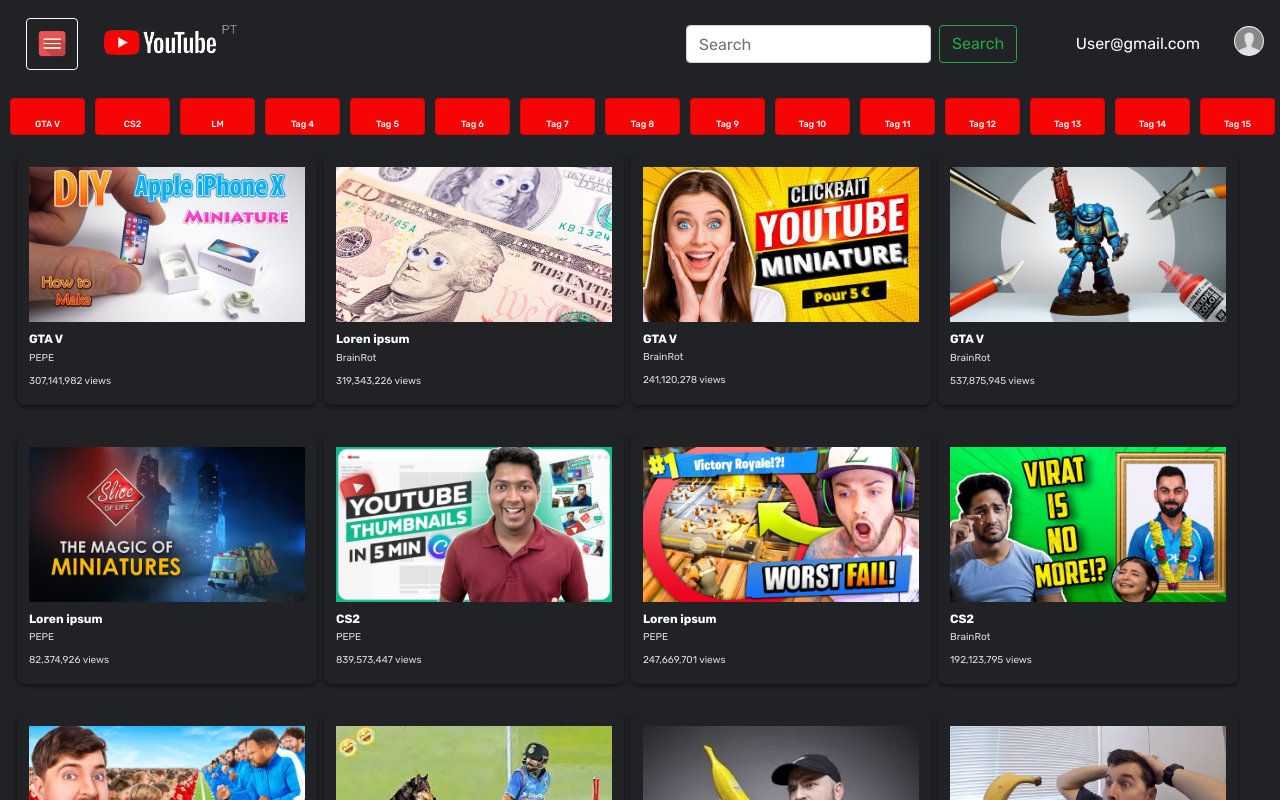
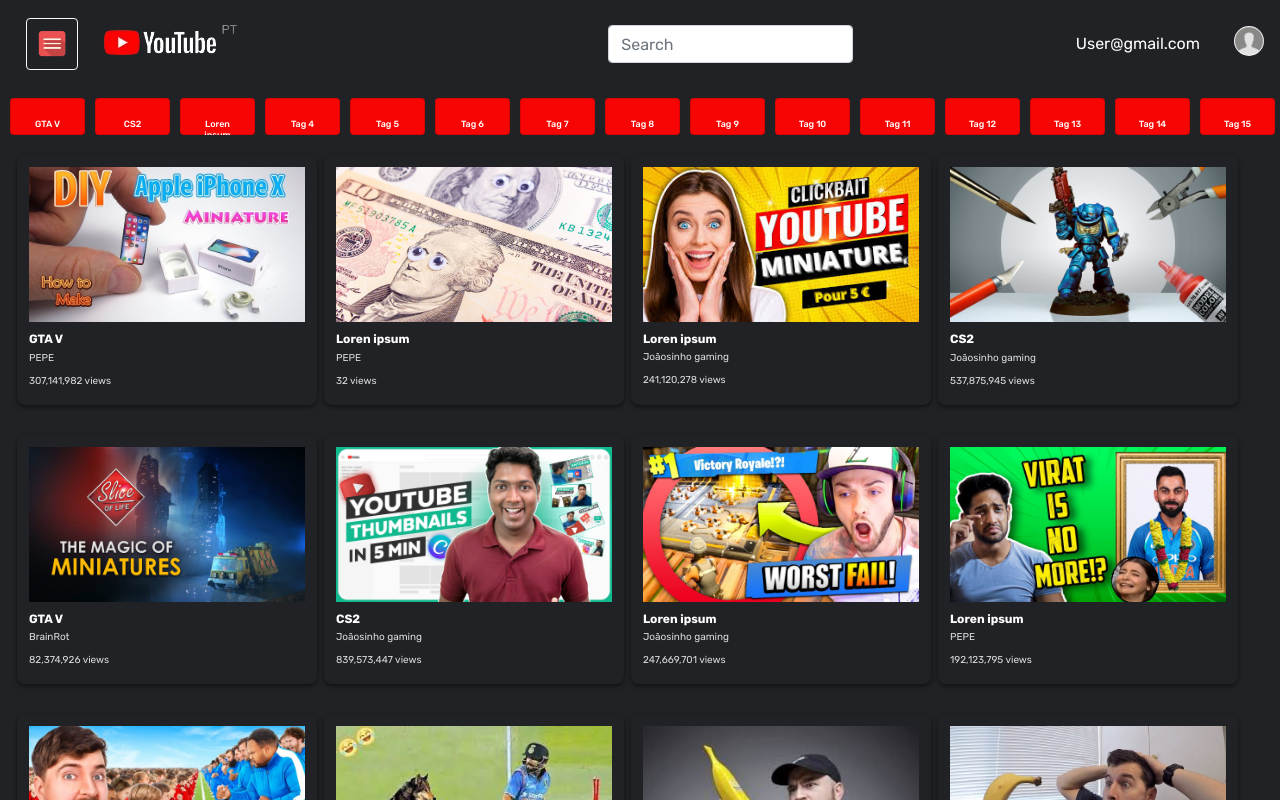
Before and after one commit to TUF322/React-YT, a React (Create React App) app: page / in a window 1280 px wide. Shown: the top 800 px of the page. Built offline with nearby package versions, Linux system fonts and the light colour scheme.

Commit message:
tags and searchbar

```diff
--- a/src/TagsRow.js
+++ b/src/TagsRow.js
@@ -1,21 +1,23 @@
+// TagsRow.js
 import React from 'react';
-import './index.css';
 
-const TagsRow = () => {
-  const tags = ['GTA V', 'CS2', 'LM', 'Tag 4', 'Tag 5', 'Tag 6', 'Tag 7', 'Tag 8', 'Tag 9', 'Tag 10', 'Tag 11', 'Tag 12', 'Tag 13', 'Tag 14', 'Tag 15', 'Tag 16', 'Tag 17', 'Tag 18', 'Tag 19', 'Tag 20'];
+const TagsRow = ({ handleTagClick }) => {
+  const tags = ['GTA V', 'CS2', 'Loren ipsum', 'Tag 4', 'Tag 5', 'Tag 6', 'Tag 7', 'Tag 8', 'Tag 9', 'Tag 10', 'Tag 11', 'Tag 12', 'Tag 13', 'Tag 14', 'Tag 15', 'Tag 16', 'Tag 17', 'Tag 18', 'Tag 19', 'Tag 20'];
+
+  const handleTag = (tag) => {
+    handleTagClick(tag);
+  };
 
   return (
-
     <div className="tags-row">
       {tags.map((tag, index) => (
-          <div key={index} className="card">
+        <div key={index} className="card" onClick={() => handleTag(tag)}>
           <div className="card-body">
             <h5 className="card-title">{tag}</h5>
           </div>
         </div>
       ))}
     </div>
-
   );
 }
 
--- a/src/index.css
+++ b/src/index.css
@@ -131,7 +131,7 @@
 }
 
 .navbar-brand {
-    padding-right: 425px;
+    padding-right: 250px;
     border-radius: 5px;
 }
 /* Updated styles for tags row */
@@ -149,7 +149,10 @@
     overflow-x: hidden; /* Allow horizontal overflow */
     overflow-y: hidden; /* Hide vertical overflow */
     margin-bottom: 10px;
+
 }
+
+
 
 /* Adjust the margin-left of the tags row when the sidebar is active */
 .sidebar-active .tags-row {
--- a/src/navbar.js
+++ b/src/navbar.js
@@ -1,3 +1,4 @@
+// Navbar.js
 import React, { useState } from 'react';
 import logo from './bg-yt-logo.png';
 import userIcon from './userimg.png';
@@ -18,6 +19,11 @@
 import min11 from './min11.jpeg';
 import min12 from './min12.jpeg';
 
+// Function to generate a random number between min and max
+const getRandomNumber = (min, max) => {
+  return Math.floor(Math.random() * (max - min + 1) + min);
+}
+
 const title = 'Loren ipsum';
 const title2 = 'GTA V';
 const title3 = 'CS2';
@@ -25,12 +31,6 @@
 const channel2 = 'PEPE';
 const channel3 = 'BrainRot';
 
-// Function to generate a random number between min and max
-const getRandomNumber = (min, max) => {
-  return Math.floor(Math.random() * (max - min + 1) + min);
-}
-
-// Example data for thumbnail cards
 const thumbnailData = [
   {
     imageUrl: min1,
@@ -41,76 +41,97 @@
   {
     imageUrl: min2,
     title: title,
-    channelName: channel3,
+    channelName: channel2,
+    views: getRandomNumber(1, 100).toLocaleString()
+  },
+  {
+    imageUrl: min3,
+    title: title,
+    channelName: channel,
     views: getRandomNumber(100, 1000000000).toLocaleString()
   },
   {
-    imageUrl: min3,
+    imageUrl: min4,
+    title: title3,
+    channelName: channel,
+    views: getRandomNumber(100, 1000000000).toLocaleString()
+  },
+  {
+    imageUrl: min5,
     title: title2,
     channelName: channel3,
     views: getRandomNumber(100, 1000000000).toLocaleString()
   },
   {
-    imageUrl: min4,
-    title: title2,
-    channelName: channel3,
+    imageUrl: min6,
+    title: title3,
+    channelName: channel,
     views: getRandomNumber(100, 1000000000).toLocaleString()
   },
   {
-    imageUrl: min5,
+    imageUrl: min7,
+    title: title,
+    channelName: channel,
+    views: getRandomNumber(100, 1000000000).toLocaleString()
+  },
+  {
+    imageUrl: min8,
     title: title,
     channelName: channel2,
     views: getRandomNumber(100, 1000000000).toLocaleString()
   },
   {
-    imageUrl: min6,
-    title: title3,
-    channelName: channel2,
-    views: getRandomNumber(100, 1000000000).toLocaleString()
-  },{
-    imageUrl: min7,
-    title: title,
-    channelName: channel2,
-    views: getRandomNumber(100, 1000000000).toLocaleString()
-  },
-  {
-    imageUrl: min8,
-    title: title3,
-    channelName: channel3,
-    views: getRandomNumber(100, 1000000000).toLocaleString()
-  },
-  {
     imageUrl: min9,
-    title: title,
+    title: title2,
     channelName: channel,
     views: getRandomNumber(100, 1000000000).toLocaleString()
   },
   {
     imageUrl: min10,
-    title: title2,
-    channelName: channel,
+    title: title,
+    channelName: channel3,
     views: getRandomNumber(100, 1000000000).toLocaleString()
   },
   {
     imageUrl: min11,
-    title: title,
+    title: title3,
     channelName: channel3,
     views: getRandomNumber(100, 1000000000).toLocaleString()
   },
   {
     imageUrl: min12,
     title: title2,
-    channelName: channel3,
+    channelName: channel,
     views: getRandomNumber(100, 1000000000).toLocaleString()
   },
-  // Add more thumbnail data as needed
+  // Add more thumbnail data...
 ];
 
 const Navbar = () => {
   const [sidebarOpen, setSidebarOpen] = useState(false);
+  const [searchQuery, setSearchQuery] = useState('');
+  const [filteredThumbnails, setFilteredThumbnails] = useState(thumbnailData);
 
   const toggleSidebar = () => {
     setSidebarOpen(!sidebarOpen);
+  };
+
+  const handleSearchChange = (e) => {
+    setSearchQuery(e.target.value);
+    filterThumbnails(e.target.value);
+  };
+
+  const filterThumbnails = (query) => {
+    const filtered = thumbnailData.filter(data =>
+      data.title.toLowerCase().includes(query.toLowerCase()) ||
+      data.channelName.toLowerCase().includes(query.toLowerCase())
+    );
+    setFilteredThumbnails(filtered);
+  };
+
+  const handleTagClick = (tag) => {
+    filterThumbnails(tag);
+    setSearchQuery(tag);
   };
 
   return (
@@ -135,21 +156,16 @@
         </button>
 
         <div className={`collapse navbar-collapse ${sidebarOpen ? 'show' : ''}`}>
-          <ul className="navbar-nav mr-auto">
-            <li className="nav-item">
           <form className="form-inline my-2 my-lg-0 mx-auto">
             <input
               className="form-control mr-sm-2"
               type="search"
               placeholder="Search"
               aria-label="Search"
+              value={searchQuery}
+              onChange={handleSearchChange}
             />
-                <button className="btn btn-outline-success my-2 my-sm-0" type="submit">
-                  Search
-                </button>
           </form>
-            </li>
-          </ul>
           <ul className="navbar-nav ml-auto">
             <li>
               <p className='user-name'>User@gmail.com</p>
@@ -159,11 +175,9 @@
             </li>
           </ul>
         </div>
-
         <div>
           {/* Sidebar Overlay */}
           <div className={`sidebar-overlay ${sidebarOpen ? 'active' : ''}`} onClick={toggleSidebar}></div>
-
           {/* Sidebar */}
           <div className={`sidebar ${sidebarOpen ? 'active' : ''}`}>
             <h2 className='sd-header'>Menu</h2>
@@ -171,7 +185,7 @@
             <li className='sd-button'>Inicio</li>
               <li className='sd-button'>Shorts</li>
               <li className='sd-button'>Suscripciones</li>
-              <li className='separator'></li> {/* Use an empty list item for separation */}
+              <li className='separator'></li>
               <li className='sd-subh'>Tu »</li>
               <li className='sd-button'>Teu Canal</li>
               <li className='sd-button'>Historial</li>
@@ -185,17 +199,12 @@
               <li className='sd-susc'>PEPE</li>
               <li className='sd-susc'>Joãosinho gaming</li>
             </ul>
-
           </div>
         </div>
       </nav>
-
-      {/* Tags Row */}
-      <TagsRow />
-
-      {/* Thumbnail Cards */}
+      <TagsRow handleTagClick={handleTagClick} />
       <div className="thumbnail-container">
-        {thumbnailData.map((data, index) => (
+        {filteredThumbnails.map((data, index) => (
           <ThumbnailCard key={index} {...data} />
         ))}
       </div>
```
Lines whose indentation alone changed are shown as unchanged.
